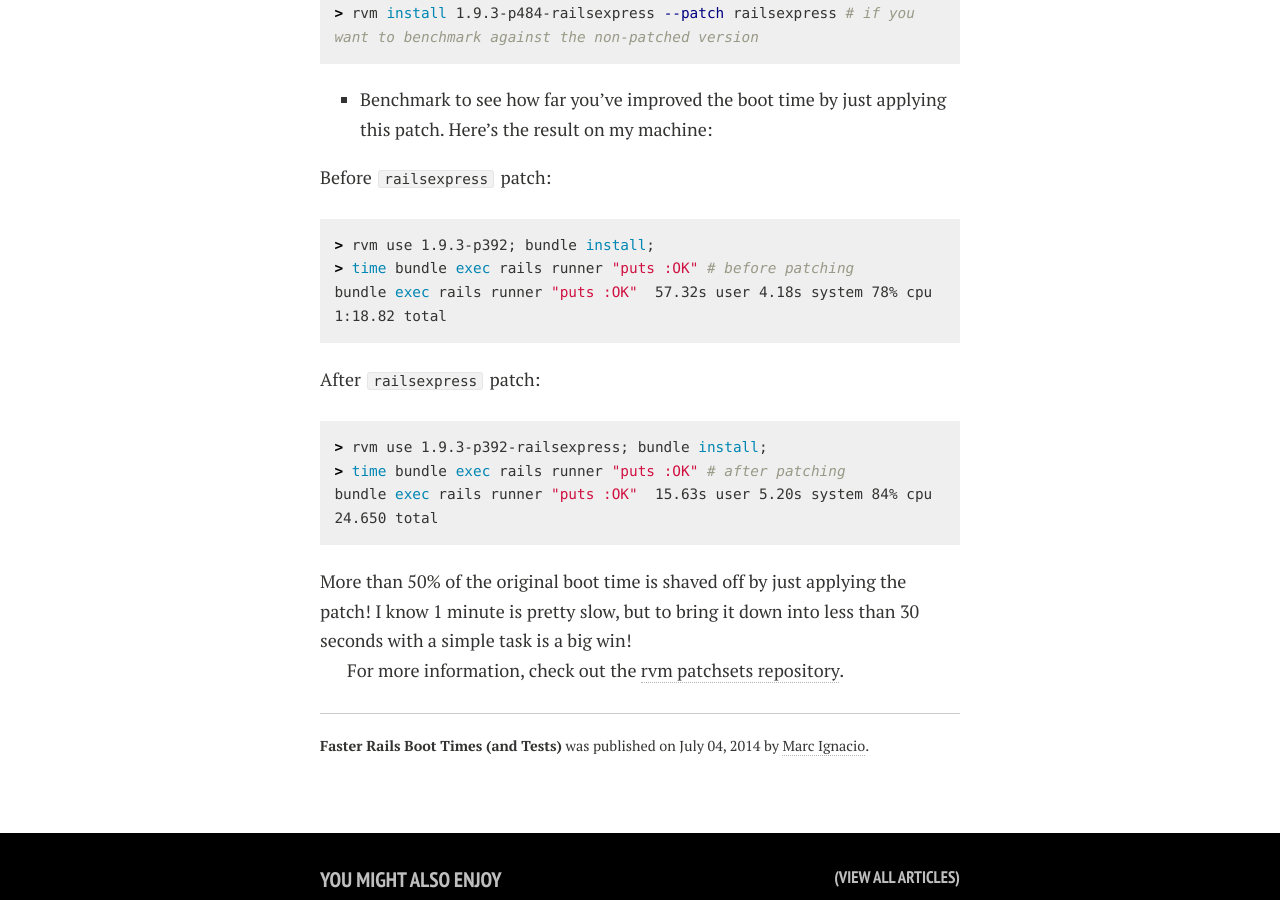
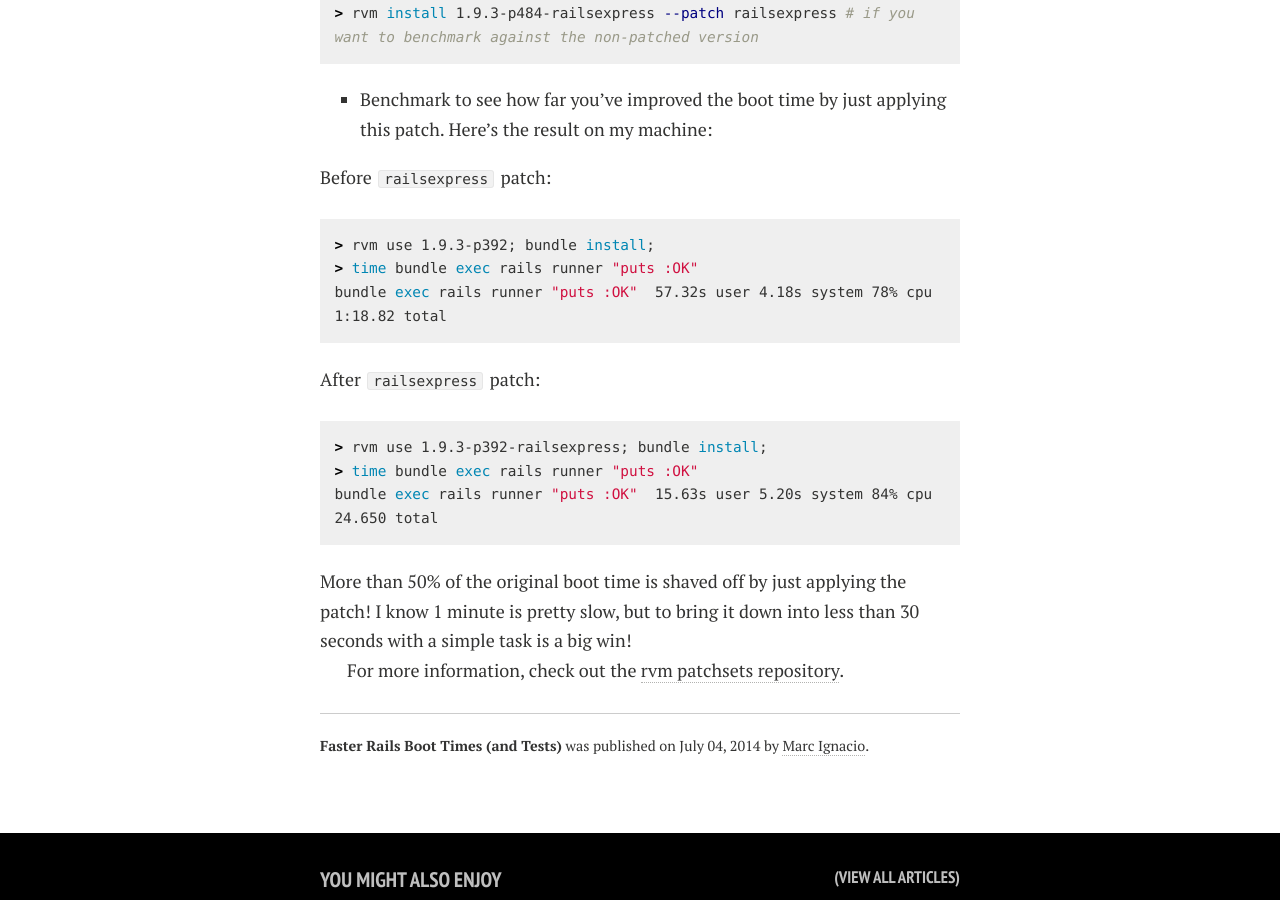
Before and after one commit to padi/padi.github.io, a Jekyll site: the page built from _posts/dev/2014-07-03-faster-rails-boot-times-and-tests.md, in a window 1280 px wide and 900 px high, scrolled down 1387 px. Built offline with Jekyll 4.4.1, drawn with Linux system fonts in a browser that asks for light colours; nearby versions of some CDN libraries.

Commit message:
remove comment

```diff
--- a/_posts/dev/2014-07-03-faster-rails-boot-times-and-tests.md
+++ b/_posts/dev/2014-07-03-faster-rails-boot-times-and-tests.md
@@ -66,14 +66,14 @@
 Before `railsexpress` patch:
 {% highlight sh %}
 > rvm use 1.9.3-p392; bundle install;
-> time bundle exec rails runner "puts :OK" # before patching
+> time bundle exec rails runner "puts :OK"
 bundle exec rails runner "puts :OK"  57.32s user 4.18s system 78% cpu 1:18.82 total
 {% endhighlight %}
 
 After `railsexpress` patch:
 {% highlight sh %}
 > rvm use 1.9.3-p392-railsexpress; bundle install;
-> time bundle exec rails runner "puts :OK" # after patching
+> time bundle exec rails runner "puts :OK"
 bundle exec rails runner "puts :OK"  15.63s user 5.20s system 84% cpu 24.650 total
 {% endhighlight %}
 
```
